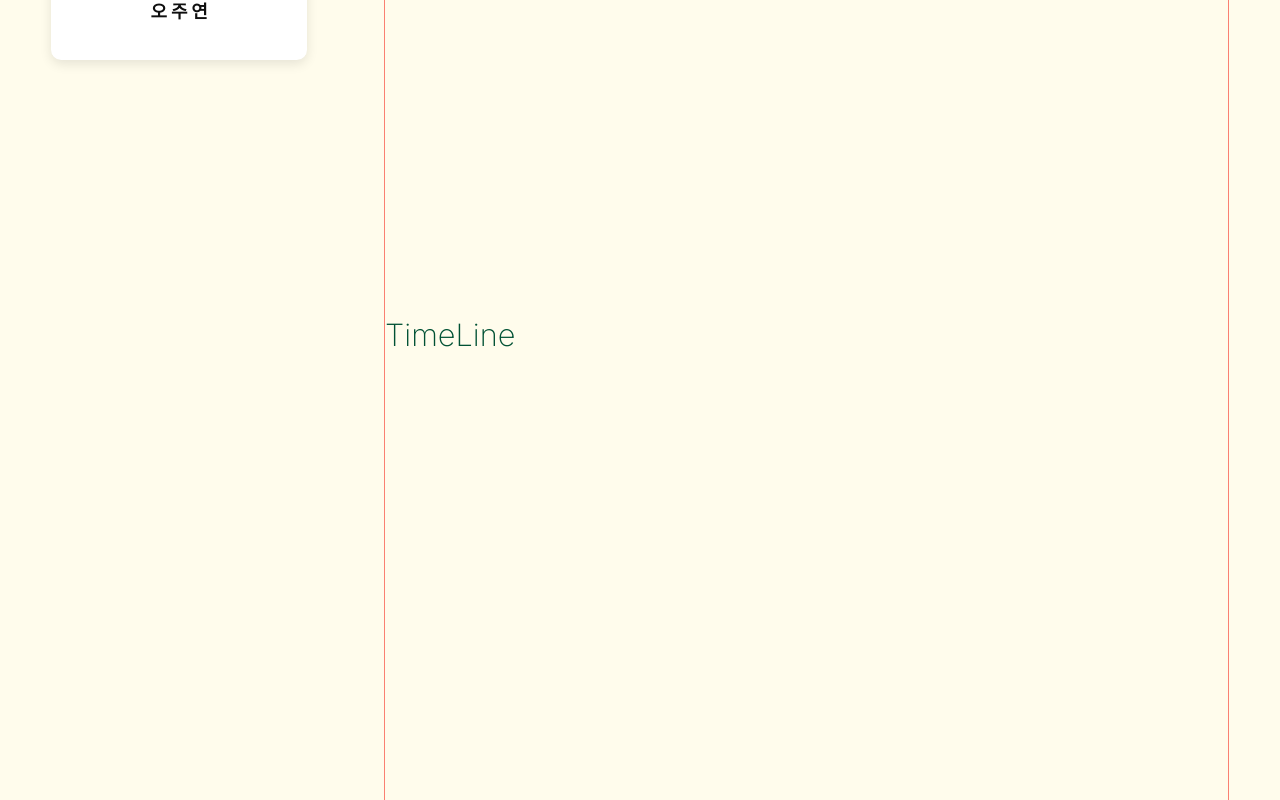
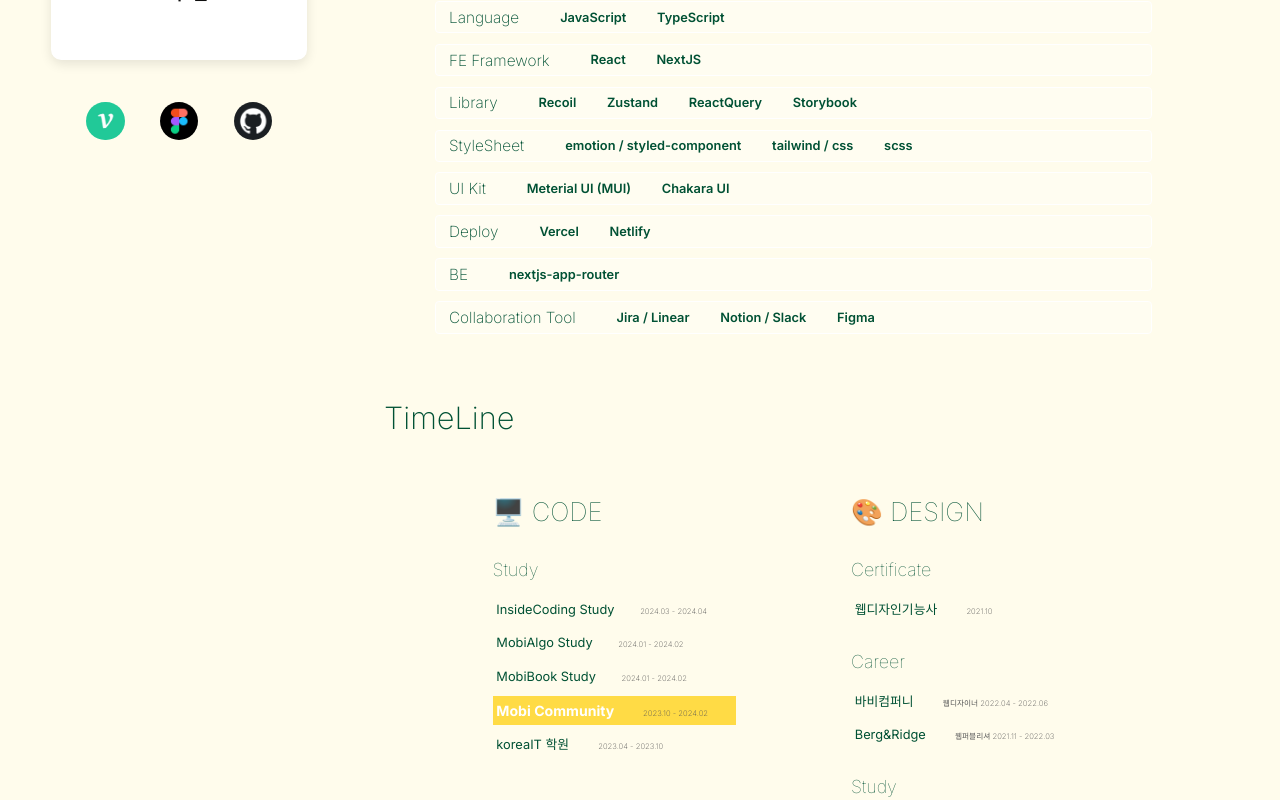
Before and after one commit to 55555-Jyeon/portfolio, a Next.js app: page /Amy/AboutMe in a window 1280 px wide. Shown: the part 580-1380 px from the top of the page. Built offline with nearby package versions, Linux system fonts and the light colour scheme.

Commit message:
about me page complete

```diff
--- a/src/app/Amy/AboutMe/_component/SideBar.tsx
+++ b/src/app/Amy/AboutMe/_component/SideBar.tsx
@@ -1,5 +1,7 @@
 import Image from "next/image";
 import style from "./sideBar.module.css";
+import Link from "next/link";
+import { url } from "inspector";
 
 export default function SideBar() {
   return (
@@ -28,6 +30,26 @@
           <h1></h1>
         </div>
       </div>
+      <div className={style.iconbox}>
+        <Link href="https://velog.io/@55555-jyeon/posts">
+          <div
+            style={{ background: `url("/icons/velog.jpeg") center / cover` }}
+            className={style.iconContainer}
+          />
+        </Link>
+        <Link href="https://www.figma.com/file/IIvWP43UFboHBftgWkXxsA/final-portfolio-only?type=design&node-id=1%3A476&mode=design&t=6h3Y8bYkPLgqqB5b-1">
+          <div
+            style={{ background: `url("/icons/figma.jpeg") center / cover` }}
+            className={style.iconContainer}
+          />
+        </Link>
+        <Link href="https://github.com/55555-Jyeon">
+          <div
+            style={{ background: `url("/icons/github.png") center / cover` }}
+            className={style.iconContainer}
+          />
+        </Link>
+      </div>
     </div>
   );
 }
--- a/src/app/Amy/AboutMe/_component/Skills.tsx
+++ b/src/app/Amy/AboutMe/_component/Skills.tsx
@@ -4,7 +4,51 @@
   return (
     <div className={style.block}>
       <h1>Skills</h1>
-      <div className={style.innerbox}></div>
+      <div className={style.innerbox}>
+        <div>
+          <h2>Language</h2>
+          <p>JavaScript</p>
+          <p>TypeScript</p>
+        </div>
+        <div>
+          <h2>FE Framework</h2>
+          <p>React</p>
+          <p>NextJS</p>
+        </div>
+        <div>
+          <h2>Library</h2>
+          <p>Recoil</p>
+          <p>Zustand</p>
+          <p>ReactQuery</p>
+          <p>Storybook</p>
+        </div>
+        <div>
+          <h2>StyleSheet</h2>
+          <p>emotion / styled-component</p>
+          <p>tailwind / css</p>
+          <p>scss</p>
+        </div>
+        <div>
+          <h2>UI Kit</h2>
+          <p>Meterial UI (MUI)</p>
+          <p>Chakara UI</p>
+        </div>
+        <div>
+          <h2>Deploy</h2>
+          <p>Vercel</p>
+          <p>Netlify</p>
+        </div>
+        <div>
+          <h2>BE</h2>
+          <p>nextjs-app-router</p>
+        </div>
+        <div>
+          <h2>Collaboration Tool</h2>
+          <p>Jira / Linear</p>
+          <p>Notion / Slack</p>
+          <p>Figma</p>
+        </div>
+      </div>
     </div>
   );
 }
--- a/src/app/Amy/AboutMe/_component/Timeline.tsx
+++ b/src/app/Amy/AboutMe/_component/Timeline.tsx
@@ -4,7 +4,57 @@
   return (
     <div className={style.block}>
       <h1>TimeLine</h1>
-      <div className={style.innerbox}></div>
+      <div className={style.innerbox}>
+        <div className={style.doubleInner}>
+          <h2>🖥️ CODE</h2>
+          <div>
+            <h3>Study</h3>
+            <p>
+              InsideCoding Study<span>2024.03 - 2024.04</span>
+            </p>
+            <p>
+              MobiAlgo Study<span>2024.01 - 2024.02</span>
+            </p>
+            <p>
+              MobiBook Study<span>2024.01 - 2024.02</span>
+            </p>
+            <p className={style.strong}>
+              Mobi Community <span>2023.10 - 2024.02</span>
+            </p>
+            <p>
+              koreaIT 학원 <span>2023.04 - 2023.10</span>
+            </p>
+          </div>
+        </div>
+        <div className={style.doubleInner}>
+          <h2>🎨 DESIGN</h2>
+          <div>
+            <h3>Certificate</h3>
+            <p>
+              웹디자인기능사 <span>2021.10</span>
+            </p>
+          </div>
+          <div>
+            <h3>Career</h3>
+            <p>
+              바비컴퍼니 <span>웹디자이너 2022.04 - 2022.06</span>
+            </p>
+            <p>
+              Berg&Ridge <span>웹퍼블리셔 2021.11 - 2022.03</span>
+            </p>
+          </div>
+          <div>
+            <h3>Study</h3>
+            <p>
+              그린컴퓨터 아카데미
+              <span>2021.06 - 2021.12</span>
+            </p>
+            <p>
+              상명대학교 산업디자인학과 졸업 <span>2021.02</span>
+            </p>
+          </div>
+        </div>
+      </div>
     </div>
   );
 }
--- a/src/app/Amy/AboutMe/_component/aboutMe.module.css
+++ b/src/app/Amy/AboutMe/_component/aboutMe.module.css
@@ -7,11 +7,12 @@
 }
 .codebox {
   width: 60vw;
-  height: 36vh;
+  height: 32vh;
   background-color: rgba(0, 0, 0, 0.05);
   border-radius: 0.8vw;
   margin: 2vw;
   padding: 2vw;
+  font-size: 1vw;
 }
 .tab {
   margin-left: 4vw;
--- a/src/app/Amy/AboutMe/_component/sideBar.module.css
+++ b/src/app/Amy/AboutMe/_component/sideBar.module.css
@@ -1,7 +1,7 @@
 .strap {
   position: fixed;
-  left: 6.5%;
-  top: -63.5%;
+  left: 9%;
+  top: -35%;
   z-index: 15;
 }
 .container {
@@ -26,6 +26,9 @@
   font-size: 1vw;
   color: #555;
 }
+.imageContainer img {
+  width: 13vw;
+}
 .textbox {
   display: flex;
   flex-direction: column;
@@ -41,3 +44,18 @@
   margin-top: 1.6vw;
   color: #e8ccda;
 }
+.iconbox {
+  position: fixed;
+  bottom: 10%;
+  left: 4%;
+  width: 20%;
+  display: flex;
+  align-items: center;
+  justify-content: space-evenly;
+}
+.iconContainer {
+  width: 3vw;
+  height: 3vw;
+  overflow: hidden;
+  border-radius: 50%;
+}
--- a/src/app/Amy/AboutMe/_component/skills.module.css
+++ b/src/app/Amy/AboutMe/_component/skills.module.css
@@ -7,7 +7,29 @@
 }
 .innerbox {
   width: 60vw;
-  height: 36vh;
+  height: fit-content;
   margin: 2vw;
   padding: 2vw;
 }
+.innerbox div {
+  width: 100%;
+  height: fit-content;
+  display: flex;
+  flex-direction: row;
+  align-items: center;
+  font-size: 1vw;
+  margin: 0.8vw 0;
+  padding: 0.3vw 1vw;
+  background-color: #ffffff45;
+  border-radius: 0.3vw;
+  border: 1px solid white;
+}
+.innerbox div h2 {
+  font-size: 1.2vw;
+  font-weight: 200;
+  margin-right: 2vw;
+}
+.innerbox div p {
+  font-weight: 600;
+  margin: 0 1.2vw;
+}
--- a/src/app/Amy/AboutMe/_component/timeline.module.css
+++ b/src/app/Amy/AboutMe/_component/timeline.module.css
@@ -1,5 +1,6 @@
 .block {
   width: 100%;
+  height: fit-content;
 }
 .block h1 {
   font-size: 2.4vw;
@@ -7,7 +8,41 @@
 }
 .innerbox {
   width: 60vw;
-  height: 36vh;
+  height: fit-content;
   margin: 2vw;
   padding: 2vw;
+  display: flex;
+  flex-direction: row;
 }
+.doubleInner {
+  width: 50%;
+  margin: 0 8%;
+}
+.doubleInner h2 {
+  font-size: 2vw;
+  font-weight: 100;
+}
+.doubleInner div h3 {
+  font-size: 1.4vw;
+  font-weight: 100;
+  margin: 1vw 0;
+  padding-top: 1vw;
+}
+.doubleInner div p {
+  font-size: 1vw;
+  font-weight: 400;
+  margin: 0.5vw 0;
+  padding: 0.3vw;
+}
+.doubleInner div p span {
+  font-size: 0.6vw;
+  font-weight: 200;
+  color: #555;
+  margin-left: 2vw;
+}
+.doubleInner div p.strong {
+  font-size: 1.1vw;
+  font-weight: 700;
+  background-color: #ffdb45;
+  color: white;
+}
--- a/src/app/Amy/AboutMe/detail.module.css
+++ b/src/app/Amy/AboutMe/detail.module.css
@@ -1,5 +1,6 @@
 .main {
   width: 100vw;
+  height: fit-content;
   position: relative;
   padding-top: 60px;
 }
@@ -8,8 +9,7 @@
   top: 0;
   left: 30%;
   width: 66%;
-  height: 1600px;
-  border: 1px solid salmon;
+  height: fit-content;
   display: flex;
   flex-direction: column;
   align-items: center;
```
